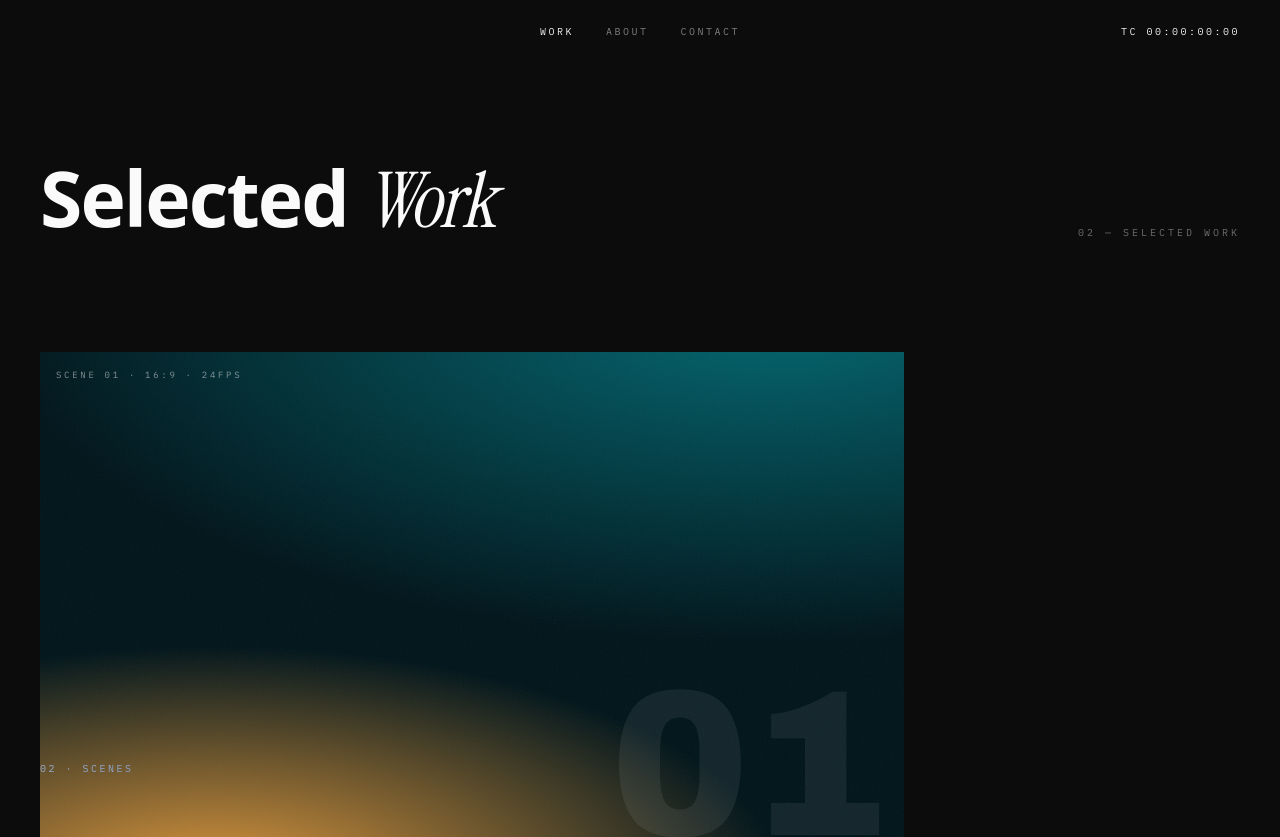
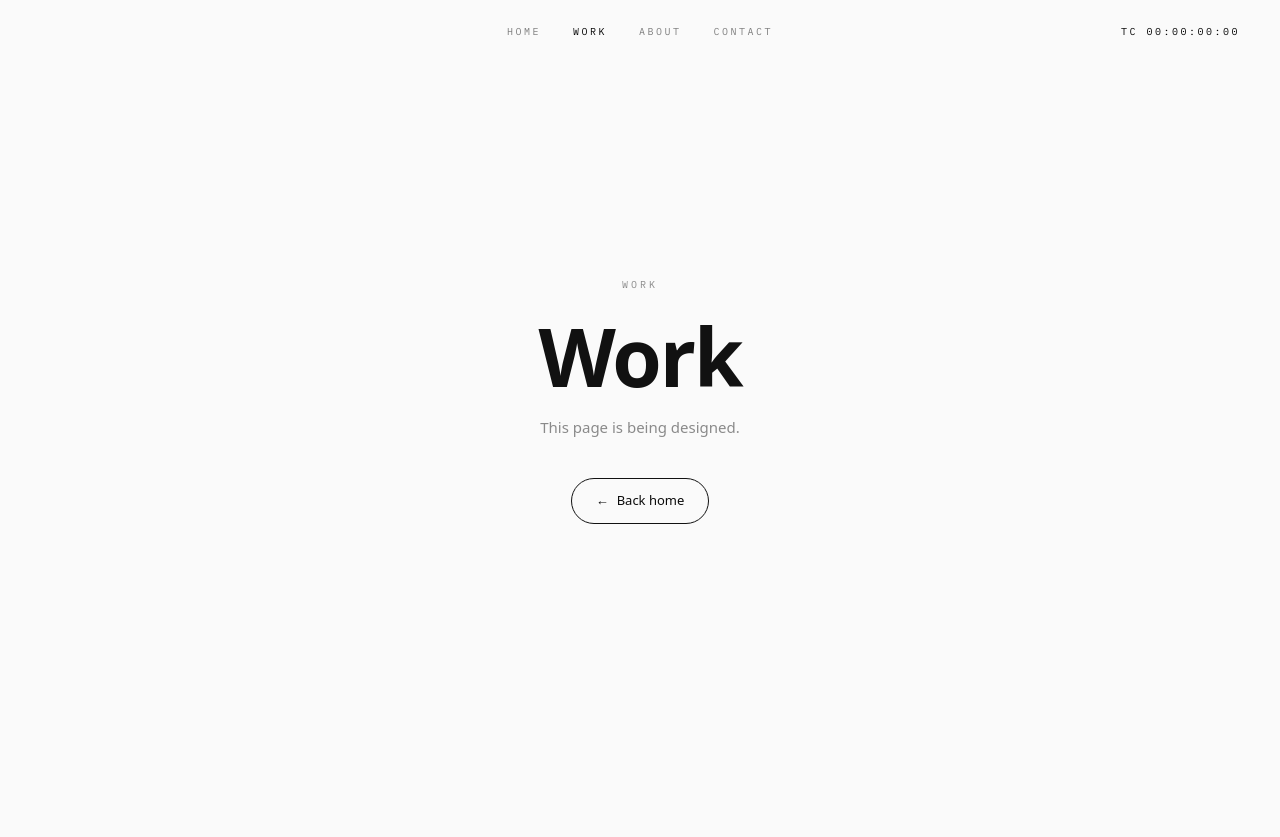
Before and after one commit to zehrakoc34/zehrakoc-portfolio, a Next.js app: page /work in a window 1280 px wide. Shown: the top 837 px of the page. After the commit the page ends 800 px from the top, so only its background shows below. Built offline with nearby package versions, Linux system fonts and the light colour scheme.

Commit message:
Nav'a HOME eklendi. Work ve Contact geçici temiz placeholder sayfalarına çevrildi (içerikleri birlikte tasarlanacak)
Co-Authored-By: Claude Fable 5 <noreply@anthropic.com>

```diff
--- a/app/contact/page.tsx
+++ b/app/contact/page.tsx
@@ -1,5 +1,5 @@
 import type { Metadata } from "next";
-import Contact from "@/components/Contact";
+import PlaceholderPage from "@/components/PlaceholderPage";
 
 export const metadata: Metadata = {
   title: "Contact — Zehra Koç",
@@ -7,5 +7,5 @@ export const metadata: Metadata = {
 };
 
 export default function ContactPage() {
-  return <Contact />;
+  return <PlaceholderPage label="CONTACT" title="Contact" />;
 }
--- a/app/work/page.tsx
+++ b/app/work/page.tsx
@@ -1,5 +1,5 @@
 import type { Metadata } from "next";
-import Work from "@/components/Work";
+import PlaceholderPage from "@/components/PlaceholderPage";
 
 export const metadata: Metadata = {
   title: "Work — Zehra Koç",
@@ -7,5 +7,5 @@ export const metadata: Metadata = {
 };
 
 export default function WorkPage() {
-  return <Work />;
+  return <PlaceholderPage label="WORK" title="Work" />;
 }
--- a/components/Nav.tsx
+++ b/components/Nav.tsx
@@ -5,6 +5,7 @@ import Link from "next/link";
 import { usePathname } from "next/navigation";
 
 const LINKS = [
+  { href: "/", label: "HOME" },
   { href: "/work", label: "WORK" },
   { href: "/about", label: "ABOUT" },
   { href: "/contact", label: "CONTACT" },
--- /dev/null
+++ b/components/PlaceholderPage.tsx
@@ -0,0 +1,25 @@
+import Link from "next/link";
+
+/** Tasarımı henüz yapılmamış sayfalar için sade, hatasız bekleme ekranı. */
+export default function PlaceholderPage({ label, title }: { label: string; title: string }) {
+  return (
+    <section className="flex min-h-svh flex-col items-center justify-center bg-[#fafafa] px-7 text-center">
+      <span
+        className="text-[10px] tracking-[0.3em] text-[#8a8a8a]"
+        style={{ fontFamily: "var(--font-plex-mono)" }}
+      >
+        {label}
+      </span>
+      <h1 className="mt-6 text-[clamp(2.5rem,8vw,5rem)] font-semibold leading-none tracking-tight text-[#111]">
+        {title}
+      </h1>
+      <p className="mt-5 text-[15px] text-[#8a8a8a]">This page is being designed.</p>
+      <Link
+        href="/"
+        className="mt-10 inline-flex items-center gap-2 rounded-full border border-[#111] px-6 py-3 text-[13px] font-medium transition-colors duration-300 hover:bg-[#0c0c0c] hover:text-white"
+      >
+        <span aria-hidden>←</span> Back home
+      </Link>
+    </section>
+  );
+}
```
